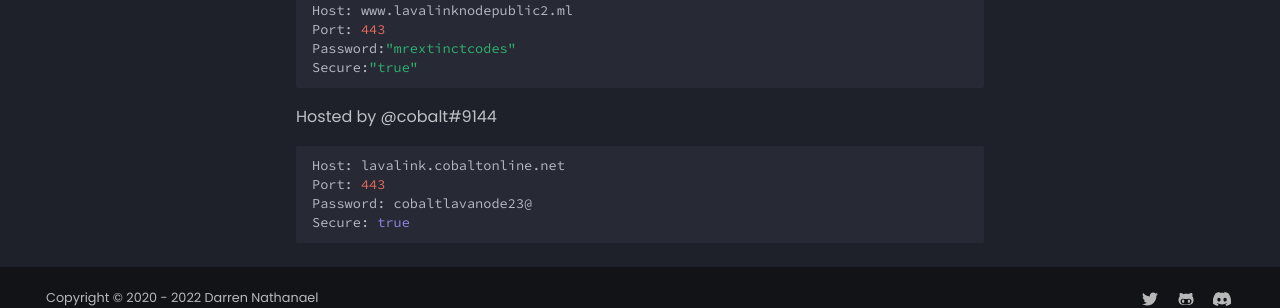
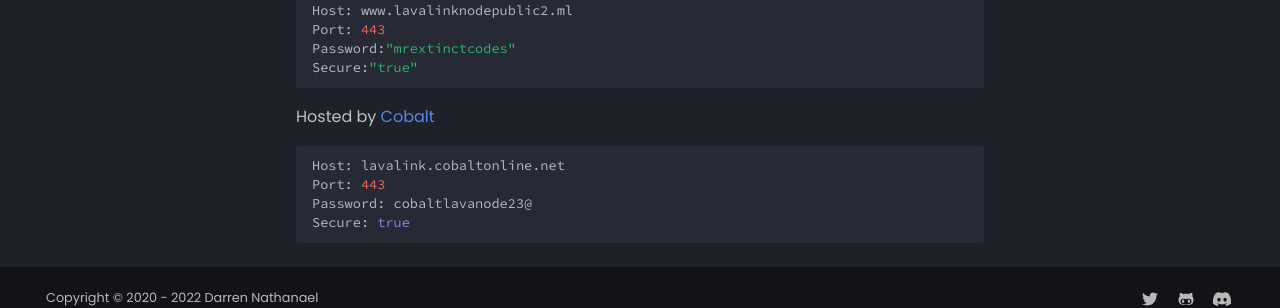
Before and after one commit to DarrenOfficial/lavalink-list, an MkDocs documentation site: the page built from docs/SSL/lavalink-with-ssl.md, in a window 1280 px wide and 900 px high, scrolled down 1604 px. Shown: the part 569-877 px from the top of the window. Built offline with MkDocs 1.6.1 and Material for MkDocs 9.7.7, drawn with Linux system fonts in a browser that asks for light colours; comment, search, counter and statistics services are not loaded.

Commit message:
Add hyperlink

````diff
--- a/docs/SSL/lavalink-with-ssl.md
+++ b/docs/SSL/lavalink-with-ssl.md
@@ -100,7 +100,7 @@ Port: 443
 Password:"mrextinctcodes"
 Secure:"true"
 ```
-Hosted by @cobalt#9144
+Hosted by [Cobalt](https://github.com/cobaltgit)
 
 ```bash
 Host: lavalink.cobaltonline.net
````
